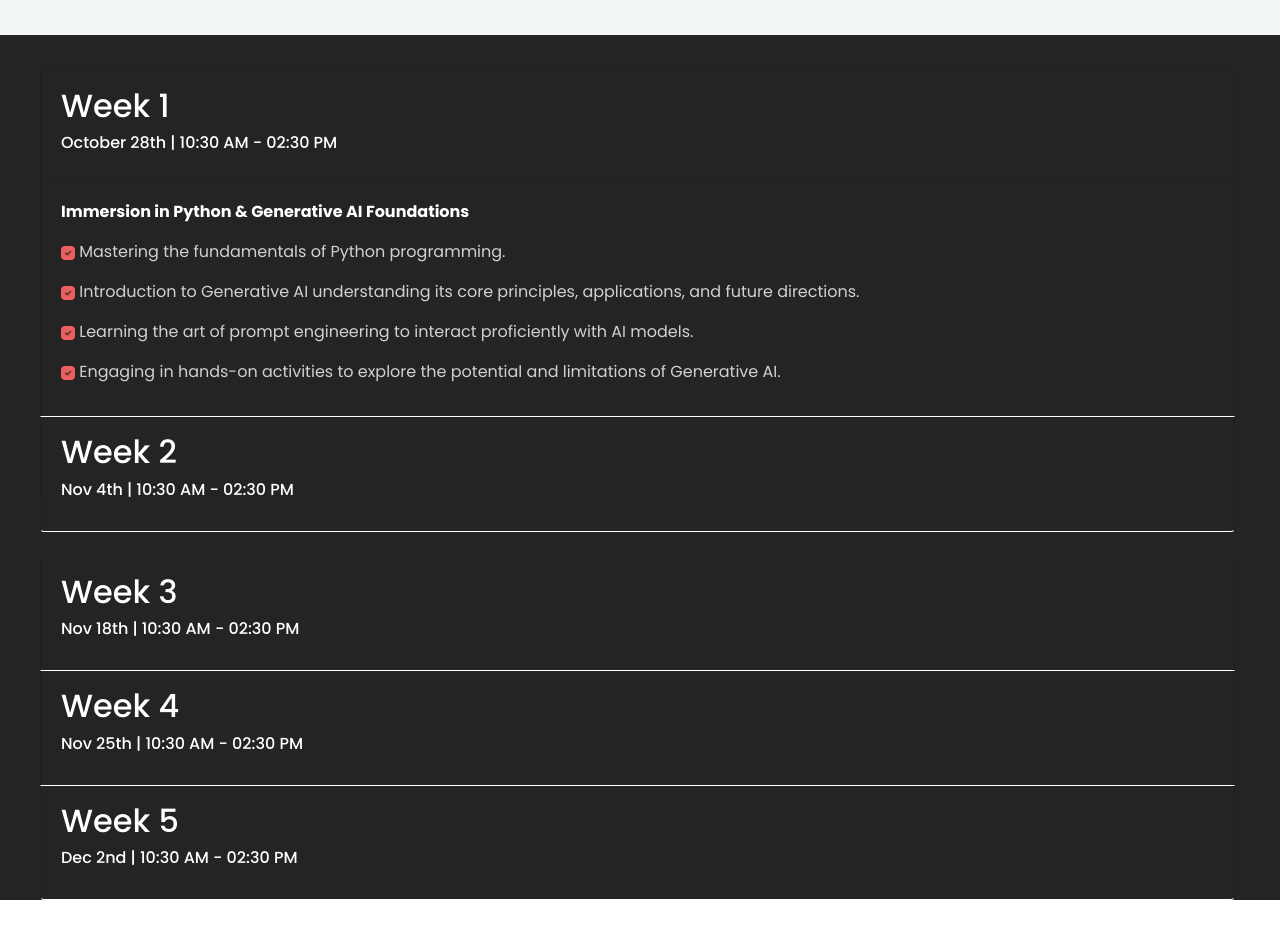
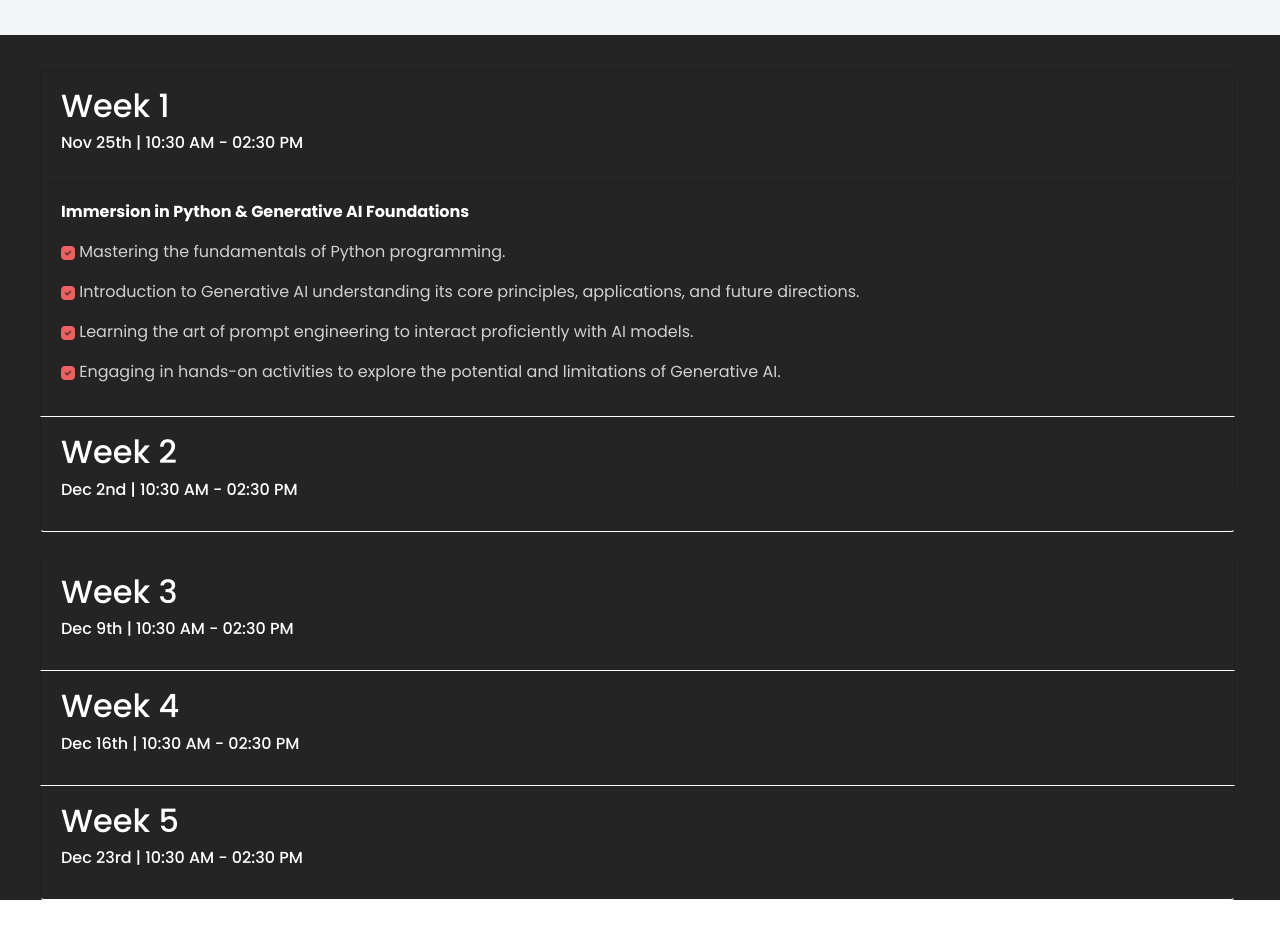
Before and after one commit to PrathmeshSadake/aiacademy, a React (Vite) app: page / in a window 1280 px wide. Shown: the part 4840-5792 px from the top of the page. Built offline with nearby package versions, Linux system fonts and the light colour scheme.

Commit message:
Modified batch dates

```diff
--- a/src/pages/home.jsx
+++ b/src/pages/home.jsx
@@ -467,7 +467,7 @@ const Home = () => {
                   aria-controls='secCollapseOne'
                 >
                   <h2>Week 1</h2>
-                  <p>October 28th | 10:30 AM - 02:30 PM</p>
+                  <p>Nov 25th | 10:30 AM - 02:30 PM</p>
                 </div>
               </h2>
               <div
@@ -529,7 +529,7 @@ const Home = () => {
                   aria-controls='secCollapseTwo'
                 >
                   <h2>Week 2</h2>
-                  <p>Nov 4th | 10:30 AM - 02:30 PM</p>
+                  <p>Dec 2nd | 10:30 AM - 02:30 PM</p>
                 </button>
               </h2>
               <div
@@ -594,7 +594,7 @@ const Home = () => {
                 aria-controls='secCollapseThree'
               >
                 <h2>Week 3</h2>
-                <p>Nov 18th | 10:30 AM - 02:30 PM</p>
+                <p>Dec 9th | 10:30 AM - 02:30 PM</p>
               </button>
             </h2>
             <div
@@ -658,7 +658,7 @@ const Home = () => {
                 aria-controls='collapseThree'
               >
                 <h2>Week 4</h2>
-                <p>Nov 25th | 10:30 AM - 02:30 PM</p>
+                <p>Dec 16th | 10:30 AM - 02:30 PM</p>
               </button>
             </h2>
             <div
@@ -721,7 +721,7 @@ const Home = () => {
                 aria-controls='seccollapseFive'
               >
                 <h2>Week 5</h2>
-                <p>Dec 2nd | 10:30 AM - 02:30 PM</p>
+                <p>Dec 23rd | 10:30 AM - 02:30 PM</p>
               </button>
             </h2>
             <div
```
